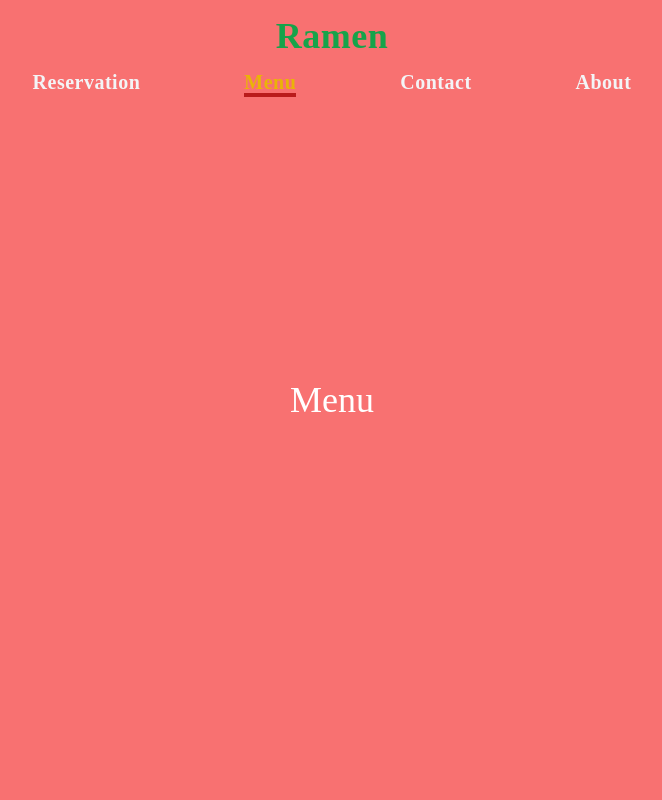
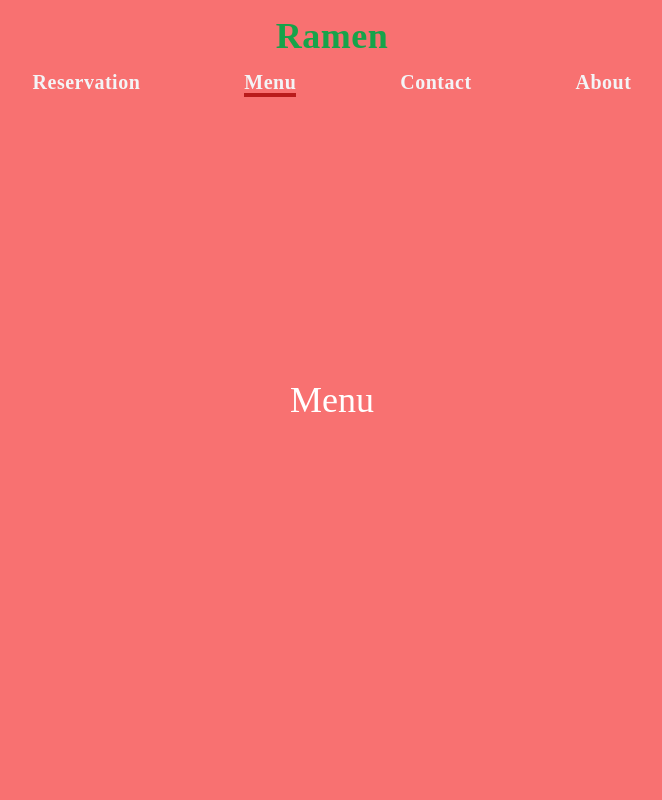
Before and after one commit to sulkhan10/ramen-fe, a React (Create React App) app: page /menu in a window 1280 px wide. Shown: the top 800 px of the page, without its empty margins (308-970 px from the left). Built offline with nearby package versions, Linux system fonts and the light colour scheme.

Commit message:
feat : navbar effect

```diff
--- a/src/components/Navbar.js
+++ b/src/components/Navbar.js
@@ -1,7 +1,7 @@
 import React, { useEffect, useState } from "react";
 import { NavLink } from "react-router-dom";
 import "../index.css";
-
+import backgroundNavbar from "../assets/image/background-navbar.jpg";
 const Navbar = () => {
   const [scrolled, setScrolled] = useState(false);
 
@@ -17,23 +17,24 @@ const Navbar = () => {
     };
   }, []);
 
-  const navbarColorClass = scrolled ? "bg-white " : "bg-transparent";
-  const navbarTextClass = scrolled ? "text-[#717171] hover:border-b-4 hover:border-red-700 " : "text-gray-100 hover:border-b-4 hover:border-gray-100 border-gray-100";
+  const navbarBackgroundClass = scrolled ? " bg-image  active" : "bg-transparent inactive";
+
+  const navbarTextClass = scrolled ? "text-[#717171] hover:border-b-4 hover:border-red-700 hover:text-gray-900" : " hover:border-b-4 hover:border-gray-100 border-gray-100 text-gray-100 hover:text-gray-50";
   const ramenClass = scrolled
     ? "text-red-500 text-2xl transition-all duration-300"
     : "text-green-600 text-4xl transition-all duration-300";
   const activeClassName =
-    "text-xl  font-bold tracking-wide transition-colors duration-200 text-yellow-500 border-b-4 border-red-700" + " " + navbarTextClass;
+    "text-xl  font-bold tracking-wide transition-colors duration-200  border-b-4 border-red-700" + " " + navbarTextClass;
   const inactiveClassname =
-    "text-xl  font-bold tracking-wide  transition-colors duration-200 0 hover:border-b-4 hover:border-green-700" + " " + navbarTextClass;
+    "text-xl  font-bold tracking-wide  transition-colors duration-200 0 hover:border-b-4 " + " " + navbarTextClass;
 
   return (
     <div>
       <div
-        className={` fixed h-28 right-0 left-0 z-40 py-4 ${navbarColorClass} flex flex-col justify-between items-center`}
-        style={{
-          transition: "background-color 0.6s ease-out", // Add transition CSS property
-        }}
+        className={` fixed h-28 right-0 left-0 z-40 py-4  flex flex-col justify-between items-center ${navbarBackgroundClass}`}
+        // style={{
+        //   transition: "all 0.6s ease-out", // Add transition CSS property
+        // }}
       >
         <NavLink
            to="/"
--- a/src/index.css
+++ b/src/index.css
@@ -4,6 +4,34 @@
 
 @import url('https://fonts.googleapis.com/css2?family=Caudex&display=swap');
 
+
+
+
 body {
   font-family: 'Caudex', serif;
 }
+
+
+.bg-navbar {
+  background-color: white;
+}
+.bg-image {
+  background-image: url("./assets/image/background-navbar.jpg");
+  /* opacity: 0; */
+  animation: fadeIn 1s ease-in-out ;
+}
+.inactive {
+  /* opacity: 0; */
+  animation: fadeOut 1s  ease-in-out  ;
+}
+
+@keyframes fadeIn {
+  0% { opacity: 0; }
+  50% { opacity: .5; }
+  100% { opacity: 1; }
+}
+@keyframes fadeOut {
+  0% { opacity: 0; }
+  50% { opacity: .5; }
+  100% { opacity: 1; }
+}
--- a/src/pages/Homepage.js
+++ b/src/pages/Homepage.js
@@ -12,9 +12,18 @@ let Homepage = () => {
     setTimeout(() => setLoading(false), 2000);
   }, []);
   return (
-    <div className="min-h-screen bg-red-400 flex justify-center items-center text-4xl text-white">
-    Homepage
+    // <div className="min-h-screen bg-gray-100 flex justify-center items-center text-4xl text-white">
+    // Homepage
+    <div class="relative flex items-center
+        justify-center h-screen overflow-hidden">
+        <video src=
+"https://joy.videvo.net/videvo_files/video/premium/video0253/large_watermarked/1000_00859_preview.mp4"
+            autoplay="{true}" loop muted
+            className="absolute z-10 w-auto
+            min-w-full min-h-full max-w-none">
+        </video>
     </div>
+    // </div>
   );
 };
 export default Homepage;
```
Also changed, not shown: src/assets/image/background-navbar.jpg (added).
